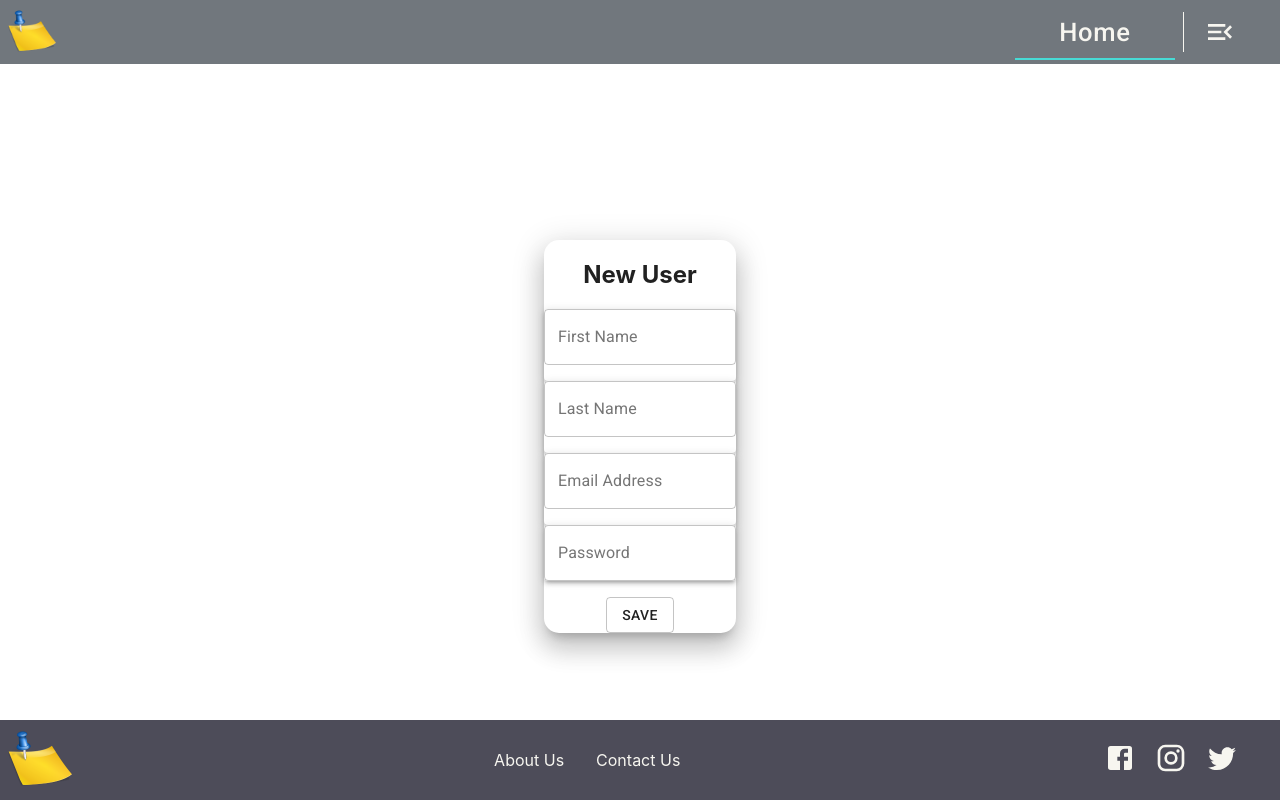
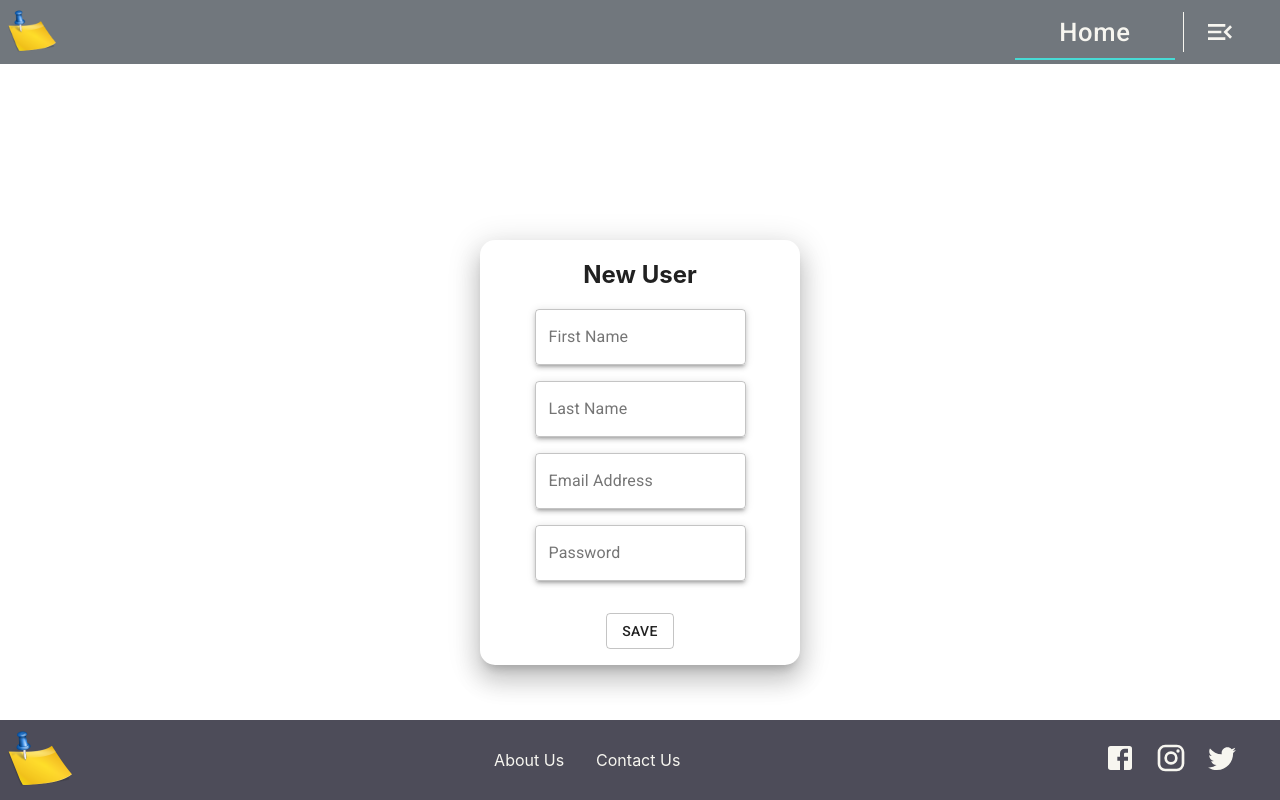
Before and after one commit to JessBonanno/Wunderlist-Frontend, a React (Create React App) app in the folder wunderlist/: page /register in a window 1280 px wide. Built offline with nearby package versions, Linux system fonts and the light colour scheme.

Commit message:
More styling changes

```diff
--- a/wunderlist/src/components/NewUser.js
+++ b/wunderlist/src/components/NewUser.js
@@ -19,6 +19,7 @@ const useStyles = makeStyles((theme) => ({
 
   lastbtn: {
     marginTop: "1em",
+    marginBottom:"1em",
   },
 
   formItemslast: {
@@ -33,7 +34,7 @@ const useStyles = makeStyles((theme) => ({
     borderRadius:"15px",
     justifyContent:"center",
     margin: "auto ",
-    width: "15%",
+    width: "25%",
     height: "5",
     [theme.breakpoints.down("md")]: {
       margin: "8em auto 0",
@@ -103,9 +104,9 @@ export default function NewTodoForm(props) {
           alignItems="center"
         >
           <h2>New User</h2>
-          <Grid item><Paper elevation={3} value={form.firstname}>
+          <Grid item><Paper className={classes.formItems} elevation={3} value={form.firstname}>
             <TextField
-              className={classes.formItems}
+
               type="text"
               id="outlined-basic"
               label="First Name"
@@ -114,9 +115,8 @@ export default function NewTodoForm(props) {
               onChange={handleChange}
             />
           </Paper></Grid>
-          <Grid item><Paper elevation={3} value={form.lastname}>
+          <Grid item><Paper className={classes.formItems} elevation={3} value={form.lastname}>
             <TextField
-              className={classes.formItems}
               type="text"
               id="outlined-basic"
               label="Last Name"
@@ -125,9 +125,8 @@ export default function NewTodoForm(props) {
               onChange={handleChange}
             />
           </Paper></Grid>
-          <Grid item><Paper elevation={3} value={form.email}>
+          <Grid item><Paper className={classes.formItems} elevation={3} value={form.email}>
             <TextField
-              className={classes.formItems}
               type="email"
               id="outlined-basic"
               label="Email Address"
@@ -136,9 +135,8 @@ export default function NewTodoForm(props) {
               onChange={handleChange}
             />
           </Paper></Grid>
-          <Grid item><Paper elevation={3} value={form.password}>
+          <Grid item><Paper className={classes.formItems} elevation={3} value={form.password}>
             <TextField
-              className={classes.formItemslast}
               type="password"
               id="outlined-basic"
               label="Password"
```
